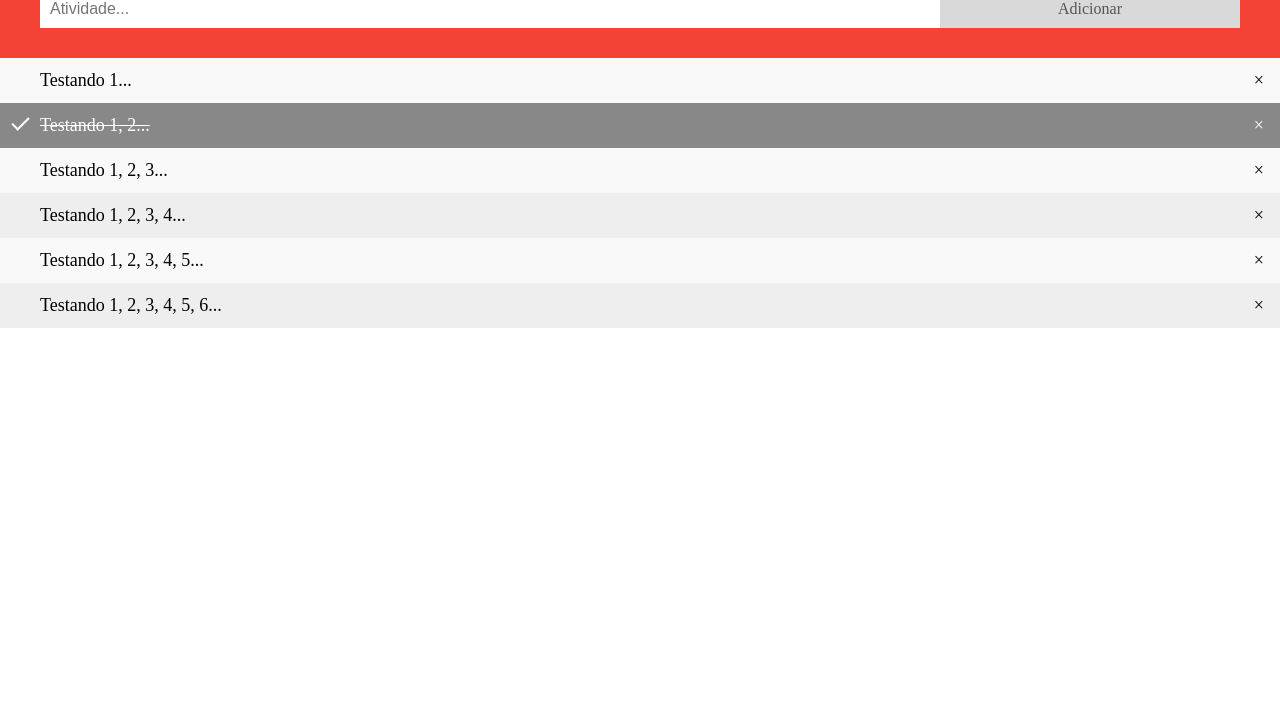
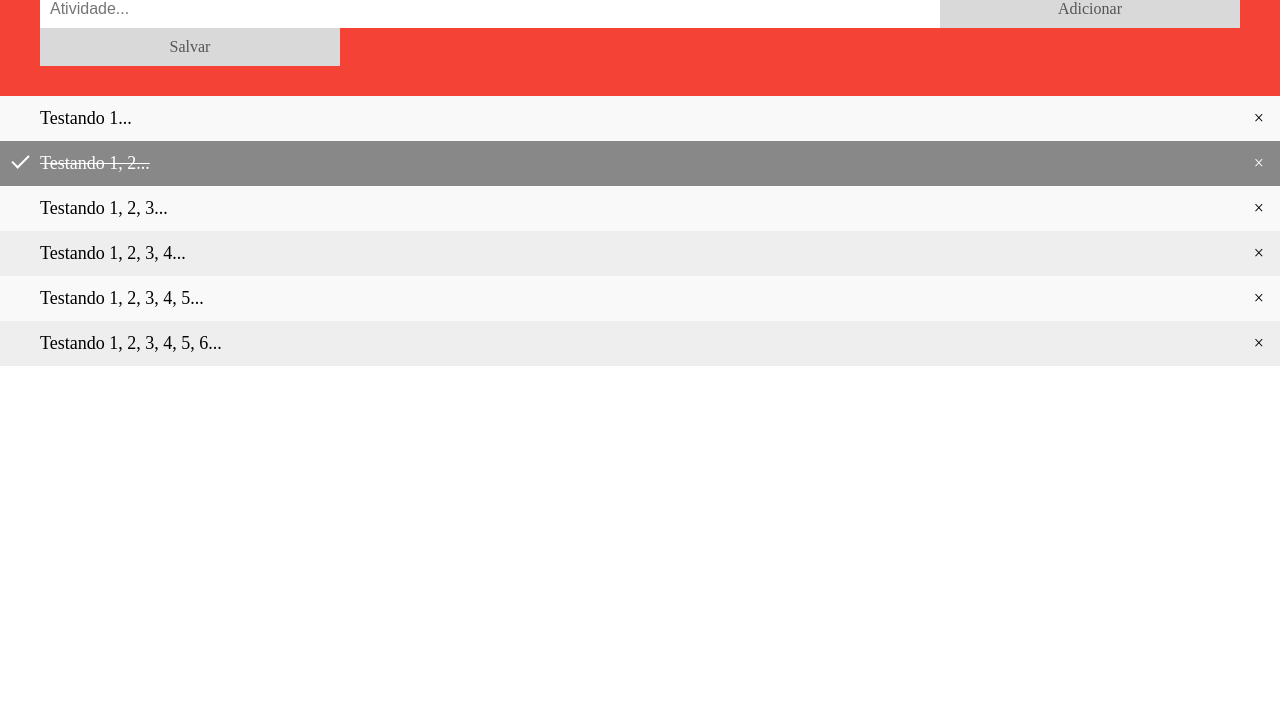
Before and after one commit to Dev-Atsushi/Lista-de-Afazeres, a plain HTML site: page src/index.html in a window 1280 px wide. Shown: the part 77-800 px from the top of the page. Drawn offline with Linux system fonts and the light colour scheme.

Commit message:
Update index.html

```diff
--- a/src/index.html
+++ b/src/index.html
@@ -13,6 +13,7 @@
             <h2 style="margin: 5px">Minha Lista de Afazeres</h2>
             <input type="text" id="myInput" placeholder="Atividade..." />
             <span onclick="newElement()" class="addBtn">Adicionar</span>
+            <span onclick="saveEdits()" class="addBtn">Salvar</span>
         </div>
 
         <ul id="myUL">
```
